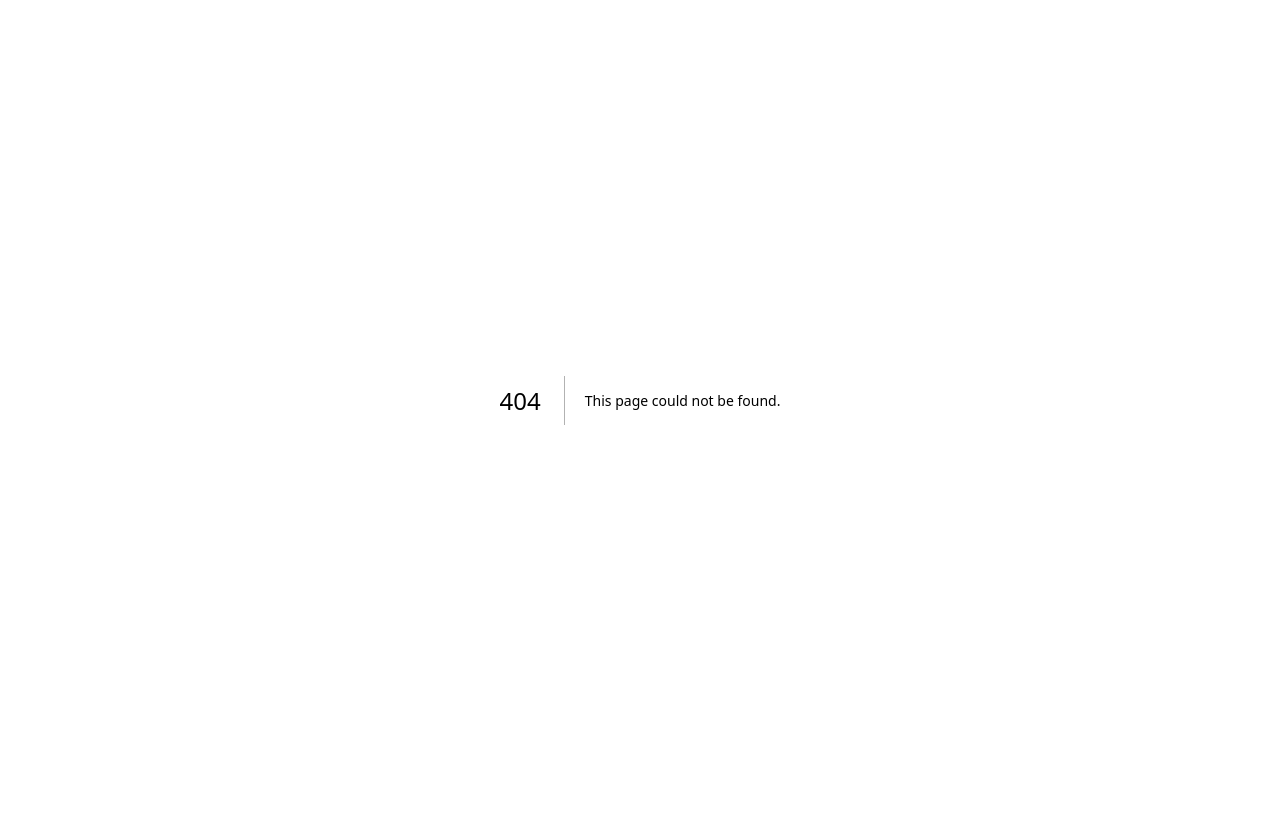
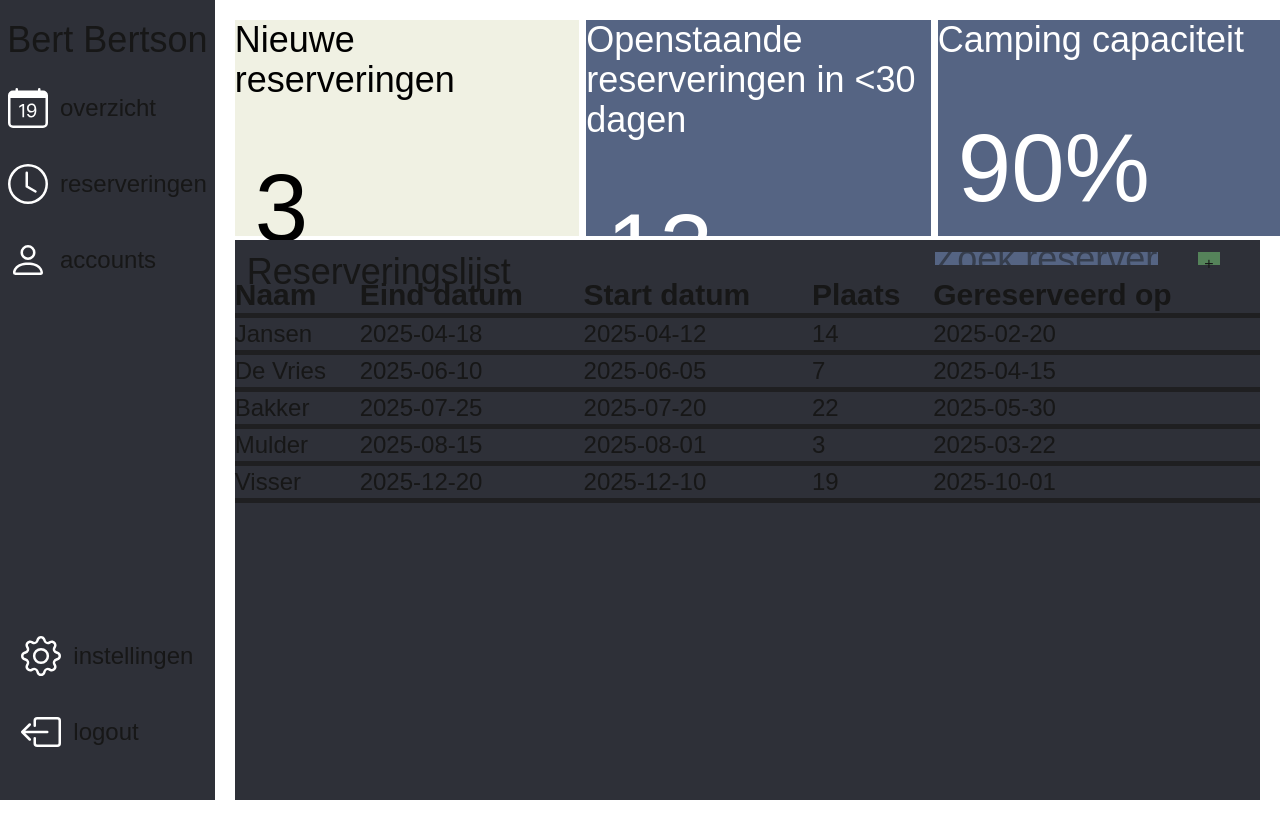
Before and after one commit to Powerboy2015/boer-bert-registratiesysteem, a Next.js app in the folder next.js/: page /reserveringen in a window 1280 px wide. Before the commit this address had no page. Before the commit the page ends 800 px from the top, so only its background shows below. Built offline with nearby package versions, Linux system fonts and the light colour scheme.

Commit message:
first commit

```diff
--- a/next.js/src/app/Sidebar/sidebar.tsx
+++ b/next.js/src/app/Sidebar/sidebar.tsx
@@ -11,7 +11,7 @@ export default function SideBar() {
   return (
     <>
       {/* Different sidebar sizes for different screen sizes*/}
-      <div className="bg-gray-800 h-full w-full min-w-fit sm:w-1/1 md:w-1/4 xl:w-1/5 2xl:w-1/10">
+      <div className="bg-[#2E3038] h-full w-full min-w-fit sm:w-1/1 md:w-1/4 xl:w-1/5 2xl:w-1/10">
         <div className="h-3/6 text-center pt-5">
           {/*Name of the logged on user */}
           <div className="text-4xl pb-5">{name}</div>
@@ -19,12 +19,12 @@ export default function SideBar() {
             <div className="w-fit">
               {/* only show Dashboard if device width > 768px */}
               <div className="md:hidden">
-                <SideBarTab icon={view} name="Dashboard" />
+                <SideBarTab icon={view} name="dashboard" />
               </div>
               {/* Sidebar tabs*/}
-              <SideBarTab icon={calender} name="Overzicht" />
-              <SideBarTab icon={clock} name="Reserveringen" />
-              <SideBarTab icon={account} name="Accounts" />
+              <SideBarTab icon={calender} name="overzicht" />
+              <SideBarTab icon={clock} name="reserveringen" />
+              <SideBarTab icon={account} name="accounts" />
             </div>
           </div>
         </div>
@@ -33,8 +33,8 @@ export default function SideBar() {
           <div className="flex justify-center content-end">
             <div className="w-fit">
               {/* Bottom sidebar tabs */}
-              <SideBarTab icon={settings} name="Instellingen" />
-              <SideBarTab icon={logout} name="Logout" />
+              <SideBarTab icon={settings} name="instellingen" />
+              <SideBarTab icon={logout} name="logout" />
             </div>
           </div>
         </div>
--- a/next.js/src/app/page.tsx
+++ b/next.js/src/app/page.tsx
@@ -1,5 +1,4 @@
-import Image from "next/image";
-import SideBar from "./Sidebar/sidebar";
+import SideBar from "./sidebar/sidebar";
 export default function Home() {
   return <SideBar />;
 }
--- /dev/null
+++ b/next.js/src/app/reserveringen/Widgets/Capaciteit.tsx
@@ -0,0 +1,11 @@
+export default function Capaciteit() {
+  return (
+    <div className="bg-[#556483] w-98/100 h-full text-white ">
+      <div className="text-4xl relative">Camping capaciteit</div>
+
+      <div className=" h-full flex text-center items-center text-8xl ml-5">
+        90%
+      </div>
+    </div>
+  );
+}
--- /dev/null
+++ b/next.js/src/app/reserveringen/Widgets/NieuweReserveringen.tsx
@@ -0,0 +1,11 @@
+export default function NieuweReserveringen() {
+  return (
+    <div className="bg-[#F0F1E3] text-black w-98/100 h-full ">
+      <div className="text-4xl relative">Nieuwe reserveringen</div>
+
+      <div className=" h-full flex text-center items-center text-8xl ml-5">
+        3
+      </div>
+    </div>
+  );
+}
--- /dev/null
+++ b/next.js/src/app/reserveringen/Widgets/OpenstaandeReserveringen.tsx
@@ -0,0 +1,13 @@
+export default function OpenstaandeReserveringen() {
+  return (
+    <div className="bg-[#556483] w-98/100 h-full text-white ">
+      <div className="text-4xl relative">
+        Openstaande reserveringen in &lt;30 dagen
+      </div>
+
+      <div className=" h-full flex text-center items-center text-8xl ml-5">
+        13
+      </div>
+    </div>
+  );
+}
--- /dev/null
+++ b/next.js/src/app/reserveringen/Widgets/Reserveringen.tsx
@@ -0,0 +1,89 @@
+export default function Reserveringen() {
+  const reserveringen = [
+    {
+      UserData_ID: 101,
+      Achternaam: "Jansen",
+      PlaatsNummer: 14,
+      DatumAankomst: "2025-04-12",
+      DatumVertrek: "2025-04-18",
+      ReserveringsDatum: "2025-02-20",
+      ReservatieBewerkDatum: "2025-03-01",
+    },
+    {
+      UserData_ID: 102,
+      Achternaam: "De Vries",
+      PlaatsNummer: 7,
+      DatumAankomst: "2025-06-05",
+      DatumVertrek: "2025-06-10",
+      ReserveringsDatum: "2025-04-15",
+      ReservatieBewerkDatum: "2025-05-01",
+    },
+    {
+      UserData_ID: 103,
+      Achternaam: "Bakker",
+      PlaatsNummer: 22,
+      DatumAankomst: "2025-07-20",
+      DatumVertrek: "2025-07-25",
+      ReserveringsDatum: "2025-05-30",
+      ReservatieBewerkDatum: "2025-06-12",
+    },
+    {
+      UserData_ID: 104,
+      Achternaam: "Mulder",
+      PlaatsNummer: 3,
+      DatumAankomst: "2025-08-01",
+      DatumVertrek: "2025-08-15",
+      ReserveringsDatum: "2025-03-22",
+      ReservatieBewerkDatum: "2025-03-25",
+    },
+    {
+      UserData_ID: 105,
+      Achternaam: "Visser",
+      PlaatsNummer: 19,
+      DatumAankomst: "2025-12-10",
+      DatumVertrek: "2025-12-20",
+      ReserveringsDatum: "2025-10-01",
+      ReservatieBewerkDatum: "2025-10-11",
+    },
+  ];
+
+  return (
+    <div className="bg-[#2E3038] h-full mx-5">
+      <div className="h-1/15 flex w-full">
+        <div className="w-1/2 text-4xl m-3">Reserveringslijst</div>
+        <div className="flex justify-end w-full">
+          <input
+            className="bg-[#556483] my-3 w-1/3 mx-10 text-4xl"
+            placeholder="Zoek reservering "
+            type="text"
+          />
+          <button className=" bg-[#55835A] mr-10 my-3 w-1/30">+</button>
+        </div>
+      </div>
+      <div className="w-full h-full">
+        <table className="w-full">
+          <thead>
+            <tr>
+              <th className="text-left text-3xl">Naam</th>
+              <th className="text-left text-3xl">Eind datum</th>
+              <th className="text-left text-3xl">Start datum</th>
+              <th className="text-left text-3xl">Plaats</th>
+              <th className="text-left text-3xl">Gereserveerd op </th>
+            </tr>
+          </thead>
+          <tbody>
+            {reserveringen.map((item, index) => (
+              <tr className="border-y-5 border-[#1F1F21] text-2xl " key={index}>
+                <td>{item.Achternaam}</td>
+                <td>{item.DatumVertrek}</td>
+                <td>{item.DatumAankomst}</td>
+                <td>{item.PlaatsNummer}</td>
+                <td>{item.ReserveringsDatum}</td>
+              </tr>
+            ))}
+          </tbody>
+        </table>
+      </div>
+    </div>
+  );
+}
--- /dev/null
+++ b/next.js/src/app/reserveringen/page.tsx
@@ -0,0 +1,21 @@
+import SideBar from "../sidebar/sidebar";
+import NieuweReserveringen from "./Widgets/NieuweReserveringen";
+import OpenstaandeReserveringen from "./Widgets/OpenstaandeReserveringen";
+import Capaciteit from "./Widgets/Capaciteit";
+import Reserveringen from "./Widgets/Reserveringen";
+
+export default function reserveringen() {
+  return (
+    <div className="flex h-full w-full">
+      <SideBar />
+      <div className="h-full w-full flex flex-col">
+        <div className="grid grid-cols-3 h-1/4 w-99/100 m-5">
+          <NieuweReserveringen />
+          <OpenstaandeReserveringen />
+          <Capaciteit />
+        </div>
+        <Reserveringen />
+      </div>
+    </div>
+  );
+}
```
